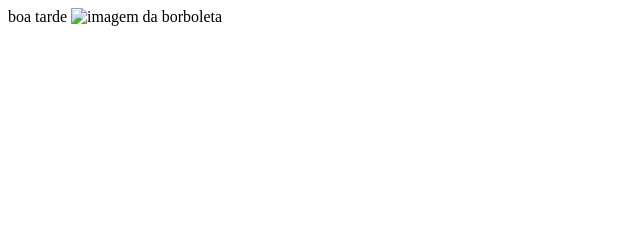
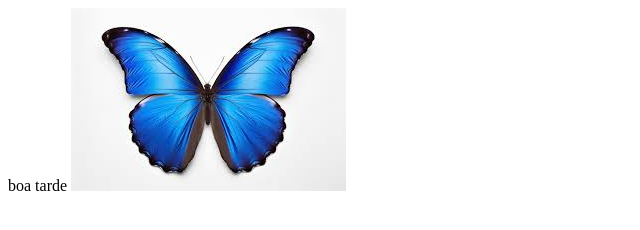
Before and after one commit to jeffersoncruzofc/jefferson, a plain HTML site: page index.html in a window 1280 px wide. Shown: the whole page, without its empty margins (0-640 px from the left). Drawn offline with Linux system fonts and the light colour scheme.

Commit message:
Update index.html

```diff
--- a/index.html
+++ b/index.html
@@ -11,4 +11,4 @@
     boa tarde
 </body>
 </html>
-<img src="borboleta" alt="imagem da borboleta">
+<img src="download.jpeg" alt="imagem da borboleta">
```
